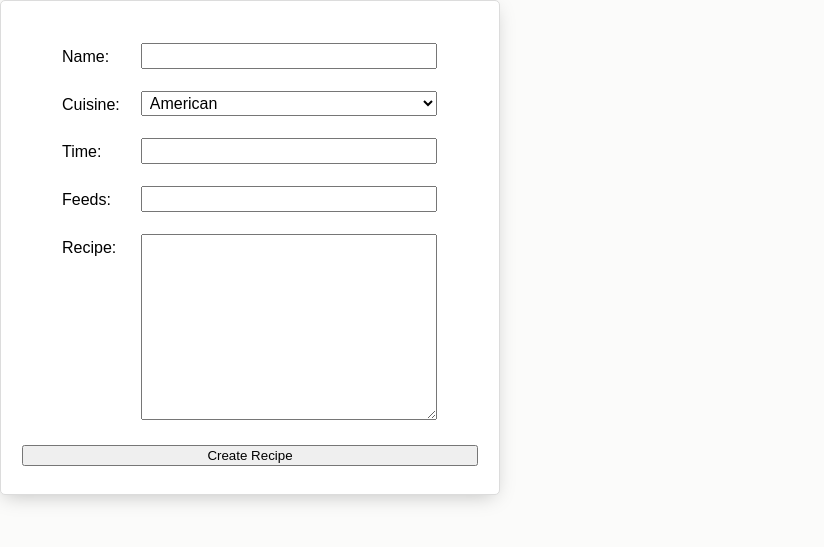
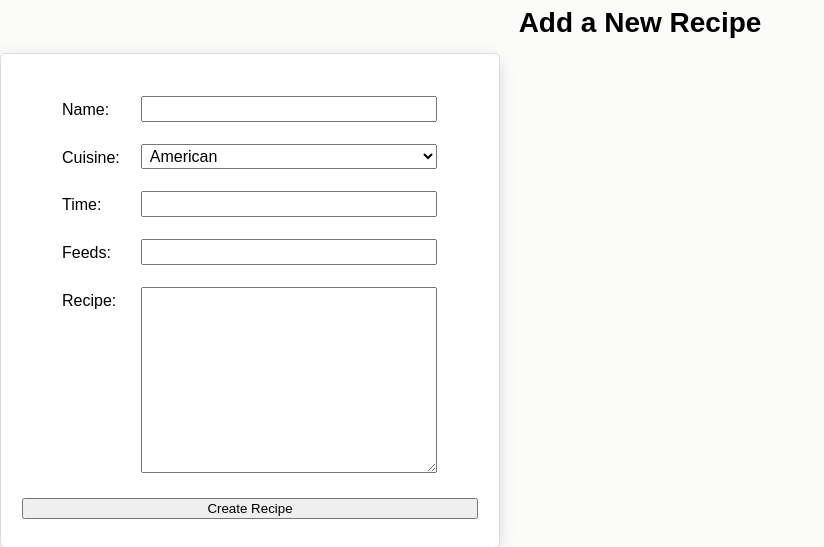
Before and after one commit to brooklinlee/recipe-organizer, a Django app: page /recipes/create/ in a window 1280 px wide. Shown: the part 80-627 px from the top of the page, without its empty margins (0-824 px from the left). Run offline with Django 4.2, Linux system fonts and the light colour scheme.

Commit message:
set up update and delete for recipes

```diff
--- a/main_app/templates/main_app/recipe_form.html
+++ b/main_app/templates/main_app/recipe_form.html
@@ -7,6 +7,11 @@
 
 {% block content%}
 
+  {% if recipe %}
+    <h1>Edit {{ recipe.name }}</h1>
+  {% else %}
+    <h1>Add a New Recipe</h1>
+  {% endif %}
 <form method="post" class="form">
   {% csrf_token %}
   <table>
--- a/main_app/templates/recipes/detail.html
+++ b/main_app/templates/recipes/detail.html
@@ -13,13 +13,14 @@
 
 {% block content%}
 
-<h1>Look! It's a Recipe!</h1>
 <div>
   <h1>{{ recipe.name }}</h1>
   <p>{{ recipe.cuisine }}</p>
   <p>{{ recipe.time }}</p>
   <p>{{ recipe.feeds }}</p>
   <p>{{ recipe.recipe }}</p>
+  <a href="{% url 'recipe-update' recipe.id %}" >Edit</a>
+  <a href="{% url 'recipe-delete' recipe.id %}" >Delete</a>
 </div>
 
 {% endblock %}
--- a/main_app/urls.py
+++ b/main_app/urls.py
@@ -6,5 +6,7 @@ urlpatterns = [
   path('about/', views.about, name='about'),
   path('recipes/', views.recipe_index, name='recipe-index'),
   path('recipes/<int:recipe_id>/', views.recipe_detail, name='recipe-detail'),
-  path('recipes/create/', views.RecipeCreate.as_view(), name='recipe-create')
+  path('recipes/create/', views.RecipeCreate.as_view(), name='recipe-create'),
+  path('recipes/<int:pk>/update', views.RecipeUpdate.as_view(), name='recipe-update'),
+  path('recipes/<int:pk>/delete', views.RecipeDelete.as_view(), name='recipe-delete')
 ]
--- a/main_app/views.py
+++ b/main_app/views.py
@@ -1,6 +1,6 @@
 from django.shortcuts import render
 from .models import Recipe
-from django.views.generic.edit import CreateView
+from django.views.generic.edit import CreateView, UpdateView, DeleteView
 
 # Create your views here.
 def home(request):
@@ -20,4 +20,11 @@ def recipe_detail(request, recipe_id):
 class RecipeCreate(CreateView):
   model = Recipe
   fields = '__all__'
-  # success_url = '/recipes/'
+
+class RecipeUpdate(UpdateView):
+  model = Recipe
+  fields = '__all__'
+
+class RecipeDelete(DeleteView):
+  model = Recipe
+  success_url = '/recipes/'
```
Also changed, not shown: main_app/templates/main_app/recipe_confirm_delete.html (added, +17 -0 lines).
